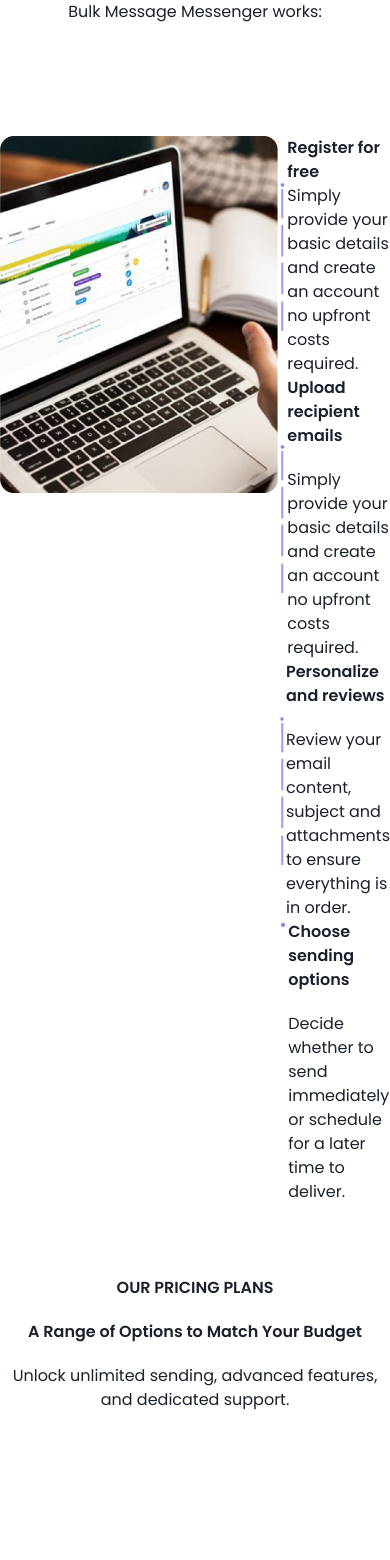
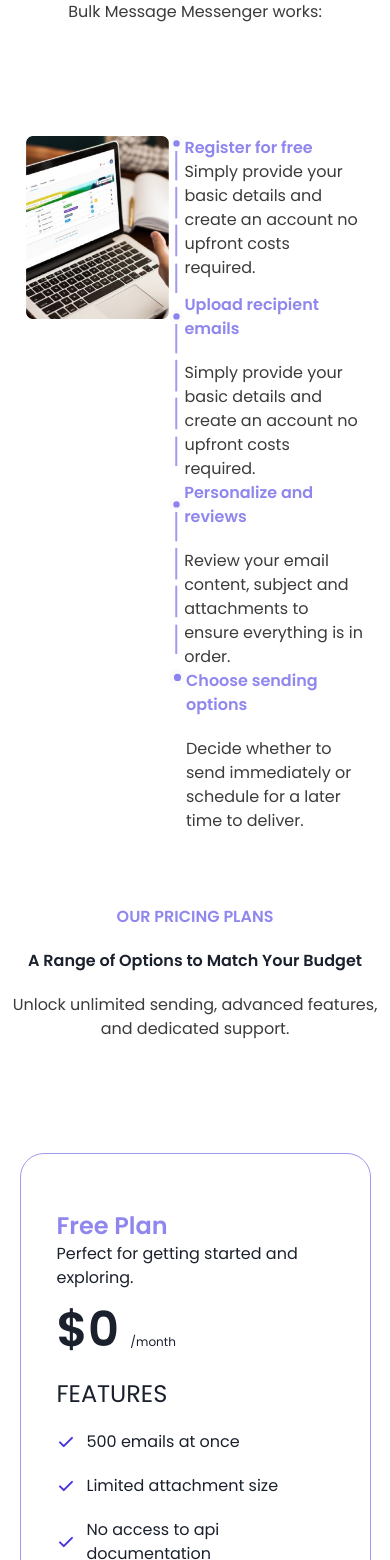
Before and after one commit to StephenAdeosun/Bulk_Mail_Messenger, a React (Create React App) app: page / in a window 390 px wide. Shown: the part 1741-3301 px from the top of the page. Built offline with nearby package versions, Linux system fonts and the light colour scheme.

Commit message:
fixed the color issue

```diff
--- a/src/App.css
+++ b/src/App.css
@@ -130,4 +130,47 @@ li a:hover {
   .profile-div {
     width: 96%;
   }
+
+  .pricing-plan{
+    width: 90%;
+    margin: 0 auto;
+    margin-bottom: 20px;
+  }
 }
+
+/* GET STARTED AND PRICING */
+
+.pri005{
+  color: var(--pri005);
+}
+
+.pri100 {
+  color: var(--pri100);
+}
+
+.bg-pri100{
+  background-color: var(--pri100);
+}
+
+.white{
+  color: var(--neutral-color);
+}
+
+.laptop {
+  width: 142.981px;
+  height: 142.981px;
+}
+
+.pricing-plan{
+  border: 1px solid var(--pri001);
+}
+
+.pricing-plan > div h2{
+  font-size: 7px;
+}
+@media screen and (min-width: 768px) {
+  .laptop {
+    width: 486px;
+    height: 625px;
+  }
+}
```
